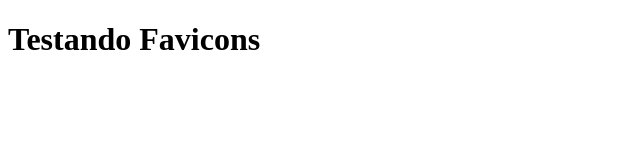
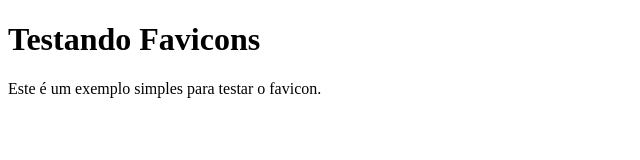
Before and after one commit to Lucca-storckmann/curso-html-css, a plain HTML site: page exs 4/index.html in a window 1280 px wide. Shown: the whole page, without its empty margins (0-640 px from the left). Drawn offline with Linux system fonts and the light colour scheme.

Commit message:
Exercício 4

```diff
--- a/exs 4/index.html
+++ b/exs 4/index.html
@@ -3,11 +3,11 @@
 <head>
     <meta charset="UTF-8">
     <meta name="viewport" content="width=device-width, initial-scale=1.0">
-    <link rel="shortcut icon" href="Arturo-Wibawa-Akar-Github.ico" type="image/x-icon">
+    <link rel="shortcut icon" href="favicon.ico" type="image/x-icon">
     <title>Favicon</title>
 </head>
 <body>
     <h1>Testando Favicons</h1>
-
+    <p>Este é um exemplo simples para testar o favicon.</p>
 </body>
 </html>
```
Also changed, not shown: exs 4/Arturo-Wibawa-Akar-Github.ico (deleted), exs 4/favicon.ico (added).
